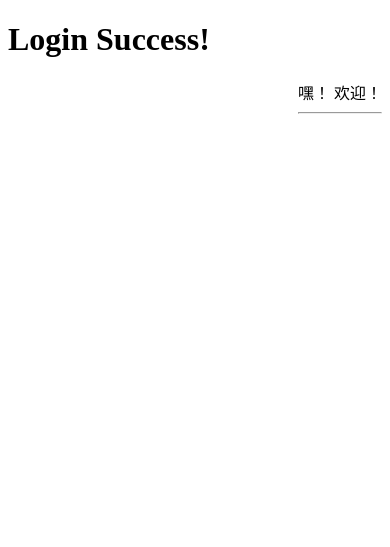
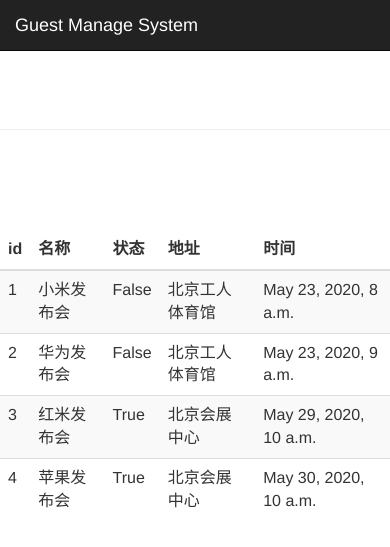
Before and after one commit to Peachesy/guest, a Django app: page /event_manage/ in a window 390 px wide. Shown: the top 547 px of the page. Run offline with Django 3.2, Linux system fonts and the light colour scheme; a user stored in the database is signed in; data comes from the database, SQL or seed files in the repository; some libraries are stand-ins or nearby versions.

Commit message:
connect to mysql and insert some data

```diff
--- a/guest/settings.py
+++ b/guest/settings.py
@@ -38,6 +38,7 @@
     'django.contrib.messages',
     'django.contrib.staticfiles',
     'sign',
+    'bootstrap3',
 ]
 
 MIDDLEWARE = [
@@ -81,7 +82,7 @@
         'PORT': '3306',
         'NAME': 'guest',
         'USER': 'root',
-        'PASSWORD': '123456',
+        'PASSWORD': 'Tao@2020',
         'OPTIONS': {
             'init_command': "SET sql_mode='STRICT_TRANS_TABLES'",
         },
--- a/guest/urls.py
+++ b/guest/urls.py
@@ -26,4 +26,6 @@
     url(r'^event_manage/$',views.event_manage),
     url(r'^$',views.index),
     url(r'^accounts/login/$',views.index),
+    url(r'^search_name/$',views.search_name),
+    url(r'^guest_manage/$',views.guest_manage),
 ]
--- a/sign/templates/event_manage.html
+++ b/sign/templates/event_manage.html
@@ -1,13 +1,82 @@
-<!DOCTYPE html>
-<html lang="en">
+<!--<!DOCTYPE html>-->
+<!--<html lang="en">-->
+<!--<head>-->
+<!--    <meta charset="UTF-8">-->
+<!--    <title>Event Manage Page</title>-->
+<!--</head>-->
+<!--<body>-->
+<!--    <h1>Login Success!</h1>-->
+<!--    <div style="float:right;">-->
+<!--        <a>嘿！{{ user }} 欢迎！</a><hr/>-->
+<!--    </div>-->
+<!--</body>-->
+<!--</html>-->
+
+<html lang="zh-CN">
 <head>
-    <meta charset="UTF-8">
-    <title>Event Manage Page</title>
+    {% load bootstrap3 %}
+    {% bootstrap_css %}
+    {% bootstrap_javascript %}
+    <meta charset="UTF-8">-->
+    <title>Guest Manage</title>
 </head>
-<body>
-    <h1>Login Success!</h1>
-    <div style="float:right;">
-        <a>嘿！{{ user }} 欢迎！</a><hr/>
+
+<body role="document">
+<!-- 导航栏 -->
+<nav class="navbar navbar-inverse navbar-fixed-top">
+    <div class="container">
+        <div class="navbar-header">
+            <a class="navbar-brand" href="/event_manage/">Guest Manage System</a>
+        </div>
+        <div id="navbar" class="collapse navbar-collapse">
+            <ul class="nav navbar-nav">
+                <li class="active">
+                    <a href="#">发布会</a>
+                </li>
+                <li><a href="/guest_manage">嘉宾</a></li>
+            </ul>
+            <ul class="nav navbar-nav navbar-right">
+                <li><a href="#">{{user}}</a></li>
+                <li><a href="/logout/">退出</a></li>
+            </ul>
+        </div>
     </div>
+</nav>
+
+<!-- 发布会搜索表单 -->
+<div class="page-header" style="padding-top:60px">
+    <div id="navbar" class="navbar-collapse collapse">
+        <form class="navbar-form" method="get" action="/search_name/">
+            <div class="form-group">
+                <input name="name" type="text" placeholder="名称" class="form-control">
+            </div>
+            <button type="submit" class="btn btn-success">搜索</button>
+        </form>
+    </div>
+</div>
+
+<!--发布会列表-->
+<div class="row" style="padding-top:80px;">
+    <div class="col-md-6">
+        <table class="table table-striped">
+        <thead>
+        <tr>
+            <th>id</th><th>名称</th><th>状态</th><th>地址</th><th>时间</th>
+        </tr>
+        </thead>
+        <tbody>
+        {% for event in events %}
+        <tr>
+            <td>{{ event.id }}</td>
+            <td>{{ event.name }}</td>
+            <td>{{ event.status }}</td>
+            <td>{{ event.address }}</td>
+            <td>{{ event.start_time }}</td>
+        </tr>
+        {% endfor %}
+        </tbody>
+        </table>
+    </div>
+</div>
 </body>
 </html>
--- a/sign/views.py
+++ b/sign/views.py
@@ -2,6 +2,7 @@
 from django.http import HttpResponse,HttpResponseRedirect
 from django.contrib import auth
 from django.contrib.auth.decorators import login_required
+from sign.models import Event,Guest
 
 # Create your views here.
 def index(request):
@@ -28,5 +29,21 @@
 @login_required
 def event_manage(request):
     # username = request.COOKIES.get('user','') # 读取浏览器cookie
+    event_list = Event.objects.all()
     username = request.session.get('user','') #读取浏览器session
-    return render(request,'event_manage.html',{"user":username})
+    return render(request,'event_manage.html',{"user":username,"events":event_list})
+
+# 发布会名称搜索
+@login_required
+def search_name(request):
+    username = request.session.get('user','')
+    search_name = request.GET.get("name","")
+    event_list = Event.objects.filter(name__contains=search_name)
+    return render(request,"event_manage.html",{"user":username,"events":event_list})
+
+# 嘉宾管理
+@login_required
+def guest_manage(request):
+    username = request.session.get('user','')
+    guest_list = Guest.objects.all()
+    return render(request,"guest_manage.html",{"user":username,"guests":guest_list})
```
Also changed, not shown: sign/templates/guest_manage.html (added, +56 -0 lines).
